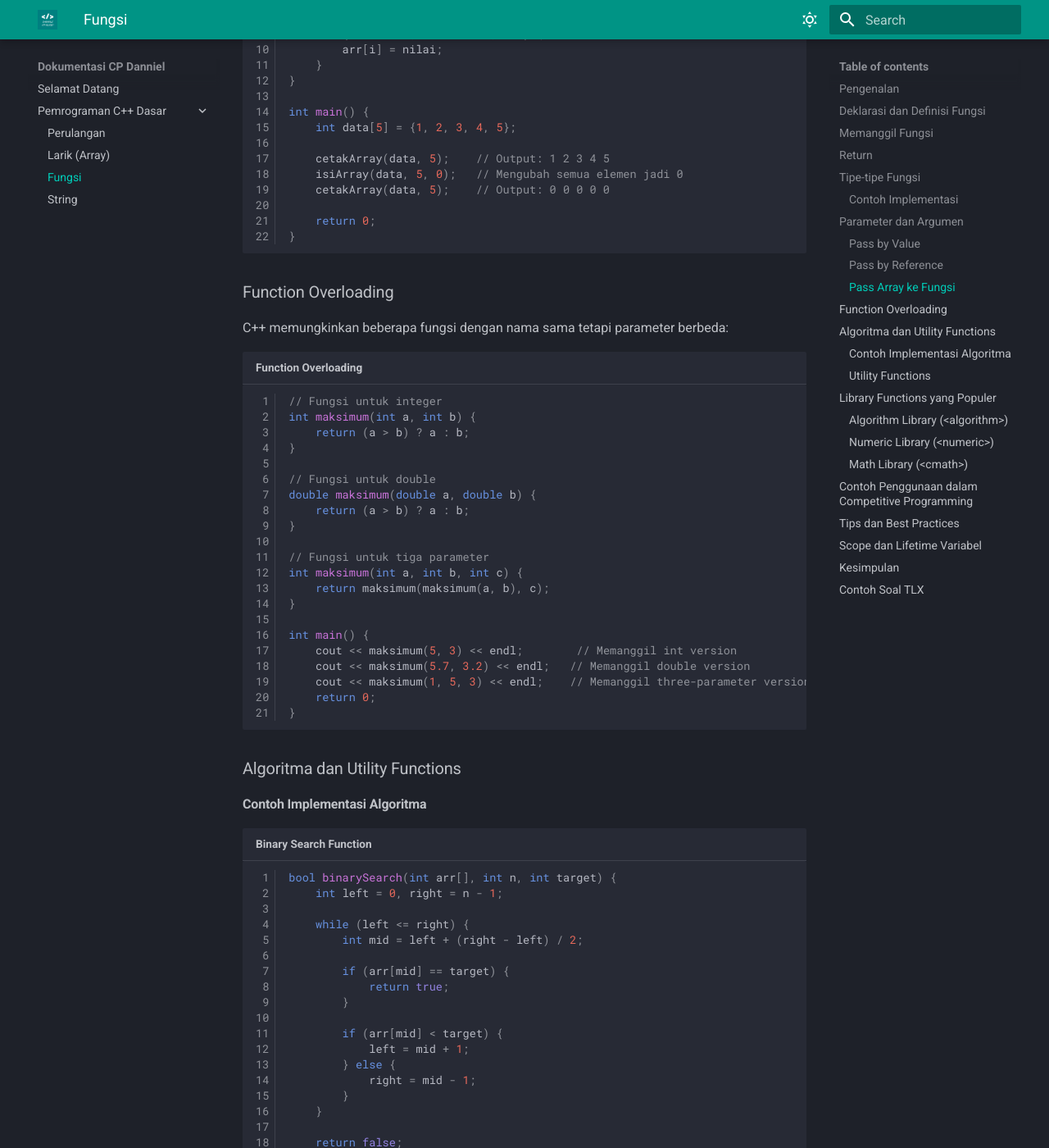
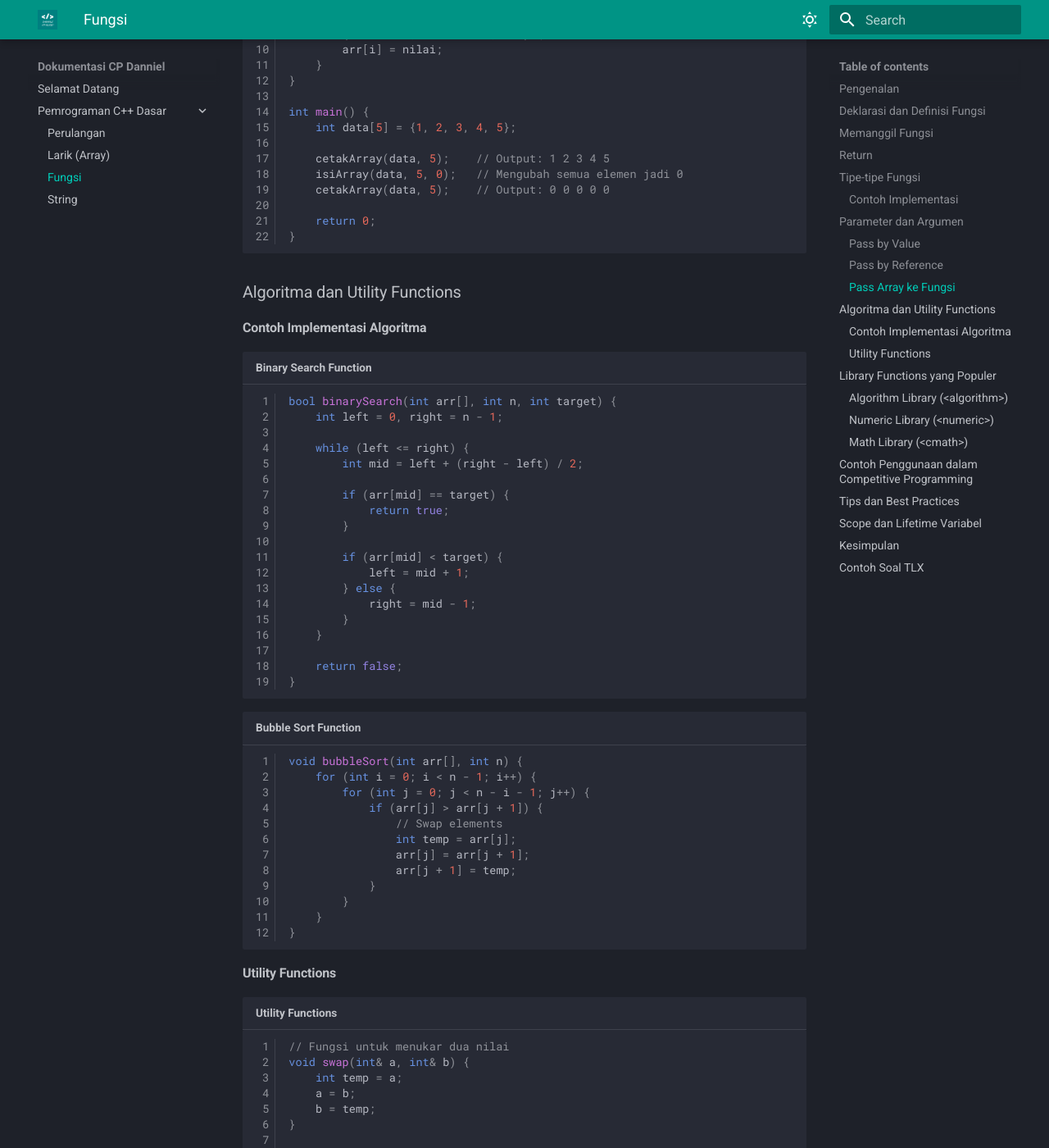
Before and after one commit to Ang-Danniel/cp-docs, an MkDocs documentation site: the page built from docs/Pemrograman C++ Dasar/03-fungsi.md, in a window 1280 px wide and 1400 px high, scrolled down 4700 px. Shown: the whole window at 82% size. Built offline with MkDocs 1.6.1 and Material for MkDocs 9.7.7, drawn with Linux system fonts in a browser that asks for light colours; some of the changed text lies outside the part shown.

Commit message:
fix: remove unrelevant thing

````diff
--- a/docs/Pemrograman C++ Dasar/03-fungsi.md
+++ b/docs/Pemrograman C++ Dasar/03-fungsi.md
@@ -156,7 +156,7 @@ int main() {
 Menggunakan `&` untuk mengubah nilai variabel asli:
 
 ```cpp title="Pass by Reference" linenums="1"
-void tambahSatu(int& x) {
+void tambahSatu(int &x) {
     x = x + 1;
     cout << "Dalam fungsi: " << x << endl; // Output: 6
 }
@@ -193,33 +193,6 @@ int main() {
     isiArray(data, 5, 0);   // Mengubah semua elemen jadi 0
     cetakArray(data, 5);    // Output: 0 0 0 0 0
 
-    return 0;
-}
-```
-
-### Function Overloading
-C++ memungkinkan beberapa fungsi dengan nama sama tetapi parameter berbeda:
-
-```cpp title="Function Overloading" linenums="1"
-// Fungsi untuk integer
-int maksimum(int a, int b) {
-    return (a > b) ? a : b;
-}
-
-// Fungsi untuk double
-double maksimum(double a, double b) {
-    return (a > b) ? a : b;
-}
-
-// Fungsi untuk tiga parameter
-int maksimum(int a, int b, int c) {
-    return maksimum(maksimum(a, b), c);
-}
-
-int main() {
-    cout << maksimum(5, 3) << endl;        // Memanggil int version
-    cout << maksimum(5.7, 3.2) << endl;   // Memanggil double version
-    cout << maksimum(1, 5, 3) << endl;    // Memanggil three-parameter version
     return 0;
 }
 ```
@@ -364,31 +337,6 @@ int main() {
     // Upper bound (iterator ke elemen > target)
     pos = upper_bound(arr, arr + n, 5);
     cout << "Upper bound of 5: " << pos - arr << endl;  // Index
-
-    return 0;
-}
-```
-
-```cpp title="Other Useful Functions" linenums="1"
-#include <algorithm>
-
-int main() {
-    int arr[] = {5, 2, 8, 1, 9, 3};
-    int n = 6;
-
-    // Reverse array
-    reverse(arr, arr + n);
-
-    // Next permutation
-    vector<int> vec = {1, 2, 3};
-    do {
-        for (int x : vec) cout << x << " ";
-        cout << endl;
-    } while (next_permutation(vec.begin(), vec.end()));
-
-    // Count occurrences
-    vector<int> data = {1, 2, 2, 3, 2, 4};
-    int count = count(data.begin(), data.end(), 2);  // Output: 3
 
     return 0;
 }
````
Also changed, not shown: docs/Pemrograman C++ Dasar/02-larik.md (+0 -11 lines), docs/Pemrograman C++ Dasar/04-string.md (+3 -26 lines).
